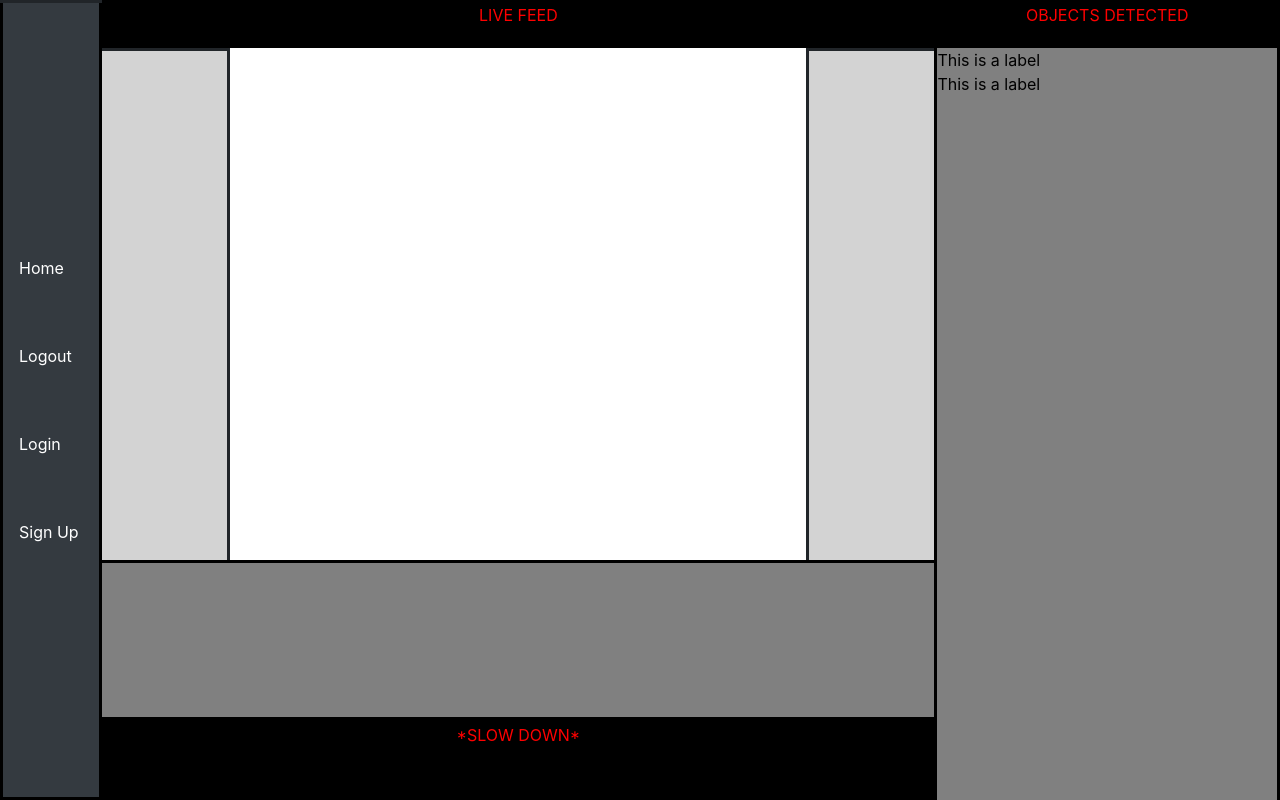
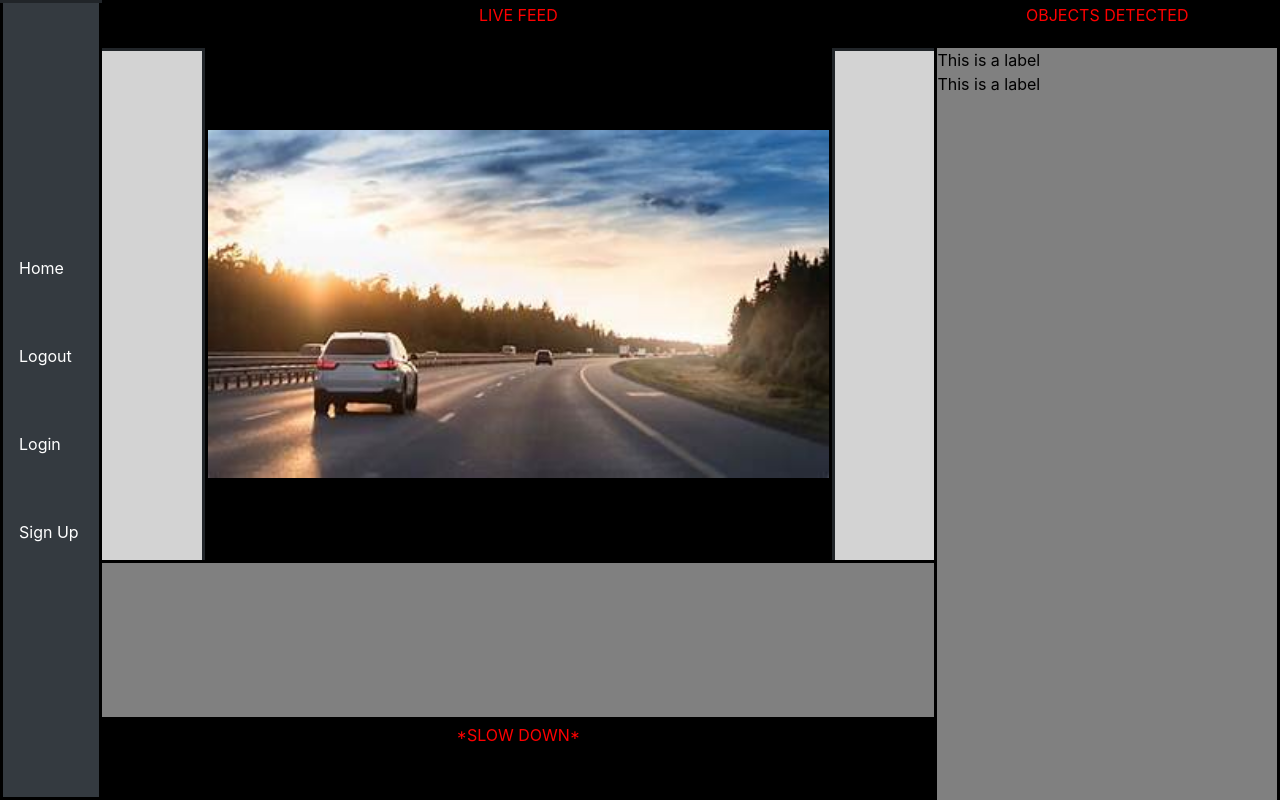
Before and after one commit to Drew-Tessmer/APSC-103-804E-Computer-Vision, a Flask app: template Website/templates/home.html in a window 1280 px wide. Run offline with Flask 3, Linux system fonts and the light colour scheme; the template is opened without the code that fills it, so the values that code supplies are empty; some libraries are stand-ins or nearby versions.

Commit message:
Updated web design

```diff
--- a/Website/static/style.css
+++ b/Website/static/style.css
@@ -74,8 +74,21 @@ body, html {
     border-bottom: dot-dash;
 }
 
+.image-container img{
+    width: 49%;
+    position: fixed;
+    top: 6%;
+    left: 16%;
+    height: 64%;
+    background-color: black;
+    border-width: 3px;
+    border-color: black;
+    border-style: solid;
+    object-fit: contain;
+}
+
 .videoSidebarLeft {
-    width: 10%;
+    width: 8%;
     position: fixed;
     top: 6%;
     margin-left: 8%;
@@ -88,7 +101,7 @@ body, html {
 }
 
 .videoSidebarRight {
-    width: 10%;
+    width: 8%;
     position: fixed;
     top: 6%;
     right: 27%;
--- a/Website/templates/base.html
+++ b/Website/templates/base.html
@@ -47,6 +47,11 @@
         </ul>
     </div>
 
+        <div class="image-container">
+                <!-- Replace 'image.jpg' with the path to your image -->
+                <img class="fit-image" src="{{ url_for('static', filename='image.jpg') }}" alt="Image">
+    </div>
+
     <div class="rightLabel">
             {% block content1 %}
         <label>{{ label_text }}</label> <!-- Label -->
```
Also changed, not shown: Website/static/image.jpg (added).
